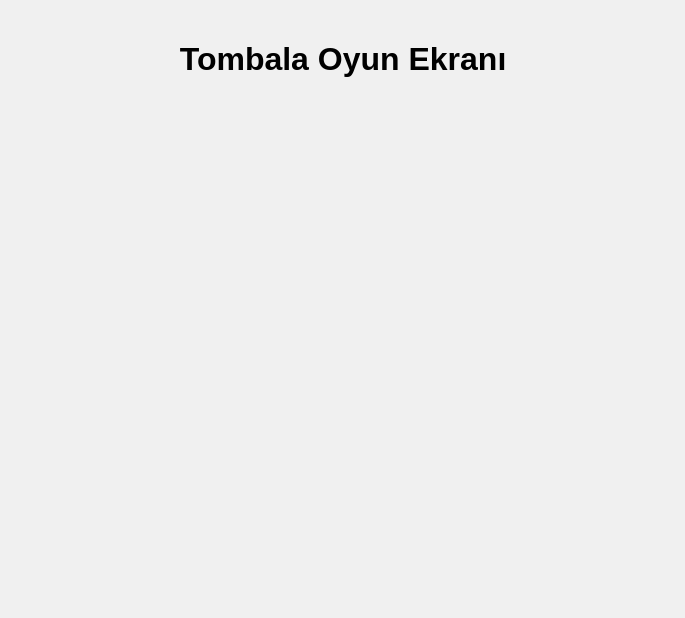
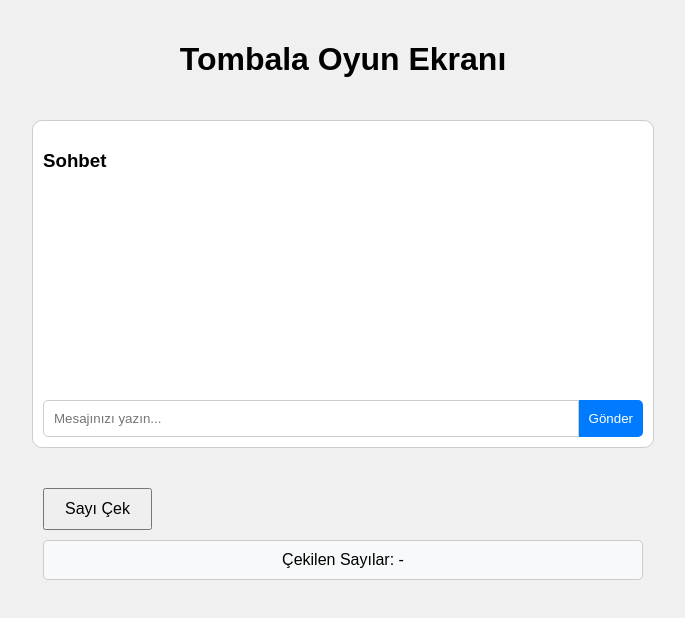
Before and after one commit to FeyyazClskn/Tombala, a website: page public/tmbl1game.html in a window 1280 px wide. Shown: the whole page, without its empty margins (297-982 px from the left). Drawn offline with Linux system fonts and the light colour scheme.

Commit message:
Update tmbl1game.html

```diff
--- a/public/tmbl1game.html
+++ b/public/tmbl1game.html
@@ -35,14 +35,85 @@
             font-weight: bold;
             border: 1px solid black;
         }
+        .card div:nth-child(even) {
+            background-color: #ffcccb;
+        }
+        .card div:nth-child(odd) {
+            background-color: #fff;
+        }
+        .chat-container, .number-draw-container {
+            width: 100%;
+            max-width: 600px;
+            margin: 20px 0;
+        }
+        .chat-container {
+            border: 1px solid #ccc;
+            border-radius: 10px;
+            padding: 10px;
+            background: #fff;
+        }
+        .chat-messages {
+            height: 200px;
+            overflow-y: auto;
+            margin-bottom: 10px;
+        }
+        .chat-input {
+            display: flex;
+        }
+        .chat-input input {
+            flex: 1;
+            padding: 10px;
+            border: 1px solid #ccc;
+            border-radius: 5px 0 0 5px;
+        }
+        .chat-input button {
+            padding: 10px;
+            background: #007bff;
+            color: #fff;
+            border: none;
+            border-radius: 0 5px 5px 0;
+            cursor: pointer;
+        }
+        .number-draw-container button {
+            padding: 10px 20px;
+            font-size: 16px;
+            cursor: pointer;
+        }
+        .drawn-numbers {
+            margin-top: 10px;
+            padding: 10px;
+            background: #f8f9fa;
+            border: 1px solid #ccc;
+            border-radius: 5px;
+            text-align: center;
+        }
     </style>
 </head>
 <body>
     <h1>Tombala Oyun Ekranı</h1>
     <div id="playerCards"></div>
 
+    <!-- Sohbet Alanı -->
+    <div class="chat-container">
+        <h3>Sohbet</h3>
+        <div class="chat-messages" id="chatMessages"></div>
+        <div class="chat-input">
+            <input type="text" id="chatInput" placeholder="Mesajınızı yazın...">
+            <button onclick="sendMessage()">Gönder</button>
+        </div>
+    </div>
+
+    <!-- Sayı Çekme Alanı -->
+    <div class="number-draw-container">
+        <button onclick="drawNumber()">Sayı Çek</button>
+        <div class="drawn-numbers" id="drawnNumbers">Çekilen Sayılar: -</div>
+    </div>
+
     <script>
+        // Kart verilerini almak
         const gameData = JSON.parse(localStorage.getItem('gameData')) || { players: 0, cards: {} };
+        const drawnNumbers = [];
+        const chatMessages = [];
 
         function renderPlayerCards() {
             const playerCardsContainer = document.getElementById('playerCards');
@@ -55,6 +126,42 @@
             }
         }
 
+        // Sohbet fonksiyonları
+        function sendMessage() {
+            const chatInput = document.getElementById('chatInput');
+            const message = chatInput.value.trim();
+            if (message) {
+                chatMessages.push(`Oyuncu: ${message}`);
+                chatInput.value = '';
+                updateChat();
+            }
+        }
+
+        function updateChat() {
+            const chatMessagesDiv = document.getElementById('chatMessages');
+            chatMessagesDiv.innerHTML = chatMessages.map(msg => `<p>${msg}</p>`).join('');
+            chatMessagesDiv.scrollTop = chatMessagesDiv.scrollHeight; // Scroll'u aşağıya kaydır
+        }
+
+        // Sayı çekme fonksiyonları
+        function drawNumber() {
+            if (drawnNumbers.length >= 90) {
+                alert('Tüm sayılar çekildi!');
+                return;
+            }
+            let number;
+            do {
+                number = Math.floor(Math.random() * 90) + 1;
+            } while (drawnNumbers.includes(number));
+            drawnNumbers.push(number);
+            updateDrawnNumbers();
+        }
+
+        function updateDrawnNumbers() {
+            document.getElementById('drawnNumbers').textContent = `Çekilen Sayılar: ${drawnNumbers.join(', ')}`;
+        }
+
+        // Başlangıçta kartları render et
         renderPlayerCards();
     </script>
 </body>
```
